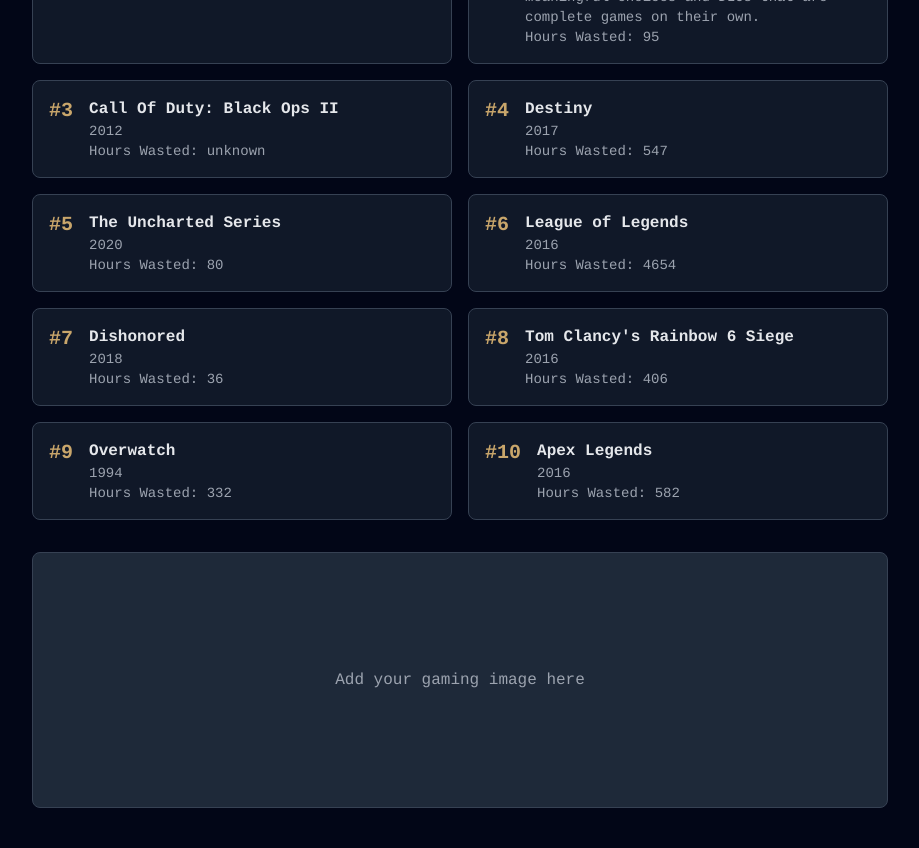
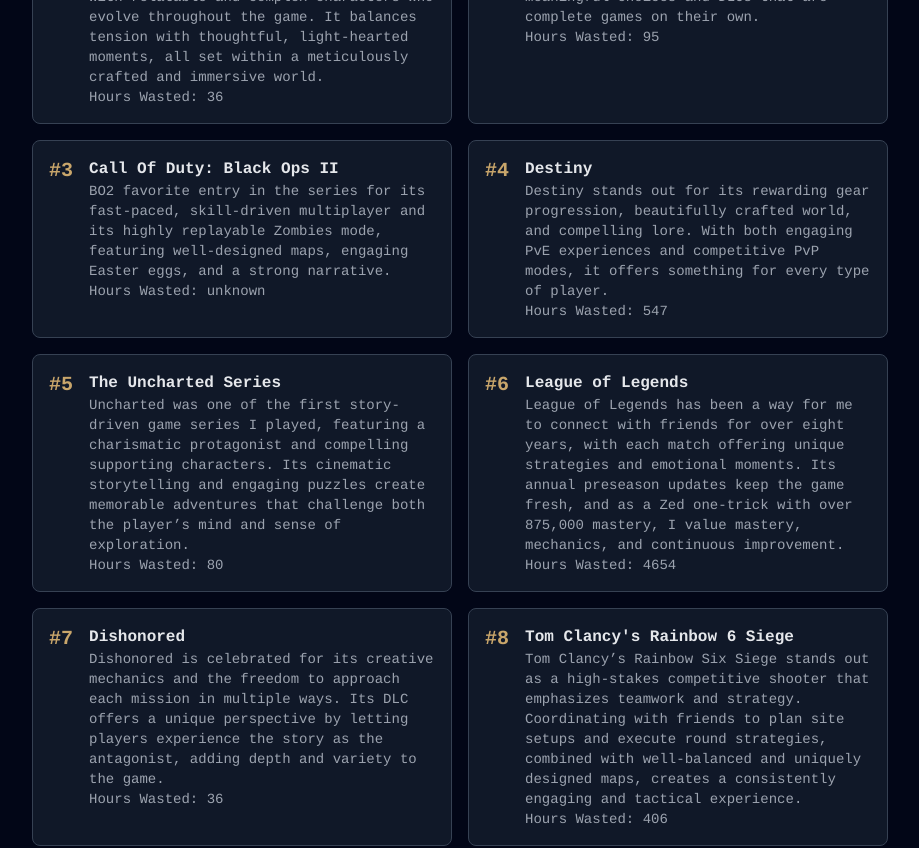
Before and after one commit to Ushmayne/Personal-Site, a Next.js app in the folder my-app/: page /hobbies/gaming in a window 1280 px wide. Shown: the part 1500-2348 px from the top of the page, without its empty margins (320-1239 px from the left). Built offline with nearby package versions, Linux system fonts and the light colour scheme.

Commit message:
completed the gaming portion fo the page

```diff
--- a/my-app/app/hobbies/gaming/page.tsx
+++ b/my-app/app/hobbies/gaming/page.tsx
@@ -54,16 +54,16 @@
           <p className="text-cabin-text text-lg mb-6">These are the games that I have had the most fun playing over time</p>
           <div className="grid grid-cols-1 md:grid-cols-2 gap-4">
             {[
-              { rank: 1, title: 'The Last of Us', description: '2017', time: '18' },
+              { rank: 1, title: 'The Last of Us', description: 'Compelling storytelling that draws players in from the beginning, paired with relatable and complex characters who evolve throughout the game. It balances tension with thoughtful, light-hearted moments, all set within a meticulously crafted and immersive world.', time: '36' },
               { rank: 2, title: 'The Witcher 3: Wild Hunt', description: 'It has great story telling, amazing characters, detailed open worlds, meaningful choices and DLCs that are complete games on their own.', time: '95' },
-              { rank: 3, title: 'Call Of Duty: Black Ops II', description: '2012', time: 'unknown' },
-              { rank: 4, title: 'Destiny', description: '2017', time: '547' },
-              { rank: 5, title: 'The Uncharted Series', description: '2020', time: '80' },
-              { rank: 6, title: 'League of Legends', description: '2016', time: '4654' },
-              { rank: 7, title: 'Dishonored', description: '2018',time: '36' },
-              { rank: 8, title: 'Tom Clancy\'s Rainbow 6 Siege', description: '2016',time: '406'  },
-              { rank: 9, title: 'Overwatch', description: '1994',time: '332' },
-              { rank: 10, title: 'Apex Legends', description: '2016', time: '582' },
+              { rank: 3, title: 'Call Of Duty: Black Ops II', description: 'BO2 favorite entry in the series for its fast-paced, skill-driven multiplayer and its highly replayable Zombies mode, featuring well-designed maps, engaging Easter eggs, and a strong narrative.', time: 'unknown' },
+              { rank: 4, title: 'Destiny', description: 'Destiny stands out for its rewarding gear progression, beautifully crafted world, and compelling lore. With both engaging PvE experiences and competitive PvP modes, it offers something for every type of player.', time: '547' },
+              { rank: 5, title: 'The Uncharted Series', description: 'Uncharted was one of the first story-driven game series I played, featuring a charismatic protagonist and compelling supporting characters. Its cinematic storytelling and engaging puzzles create memorable adventures that challenge both the player’s mind and sense of exploration.', time: '80' },
+              { rank: 6, title: 'League of Legends', description: 'League of Legends has been a way for me to connect with friends for over eight years, with each match offering unique strategies and emotional moments. Its annual preseason updates keep the game fresh, and as a Zed one-trick with over 875,000 mastery, I value mastery, mechanics, and continuous improvement.', time: '4654' },
+              { rank: 7, title: 'Dishonored', description: 'Dishonored is celebrated for its creative mechanics and the freedom to approach each mission in multiple ways. Its DLC offers a unique perspective by letting players experience the story as the antagonist, adding depth and variety to the game.',time: '36' },
+              { rank: 8, title: 'Tom Clancy\'s Rainbow 6 Siege', description: 'Tom Clancy’s Rainbow Six Siege stands out as a high-stakes competitive shooter that emphasizes teamwork and strategy. Coordinating with friends to plan site setups and execute round strategies, combined with well-balanced and uniquely designed maps, creates a consistently engaging and tactical experience.',time: '406'  },
+              { rank: 9, title: 'Overwatch', description: 'Overwatch stands out for its diverse and well-designed heroes, allowing players with different playstyles to enjoy the game. Its polished maps, distinctive art style, and high-quality cinematics combine to deliver strong visual storytelling and a memorable world.',time: '332' },
+              { rank: 10, title: 'Apex Legends', description: 'Apex Legends is a fast-paced battle royale game known for its unique characters, each with their own abilities, and its emphasis on team play and strategy. Its dynamic gameplay and regular updates keep the experience fresh and engaging.', time: '582' },
             ].map((game) => (
               <div
                 key={game.rank}
@@ -84,12 +84,7 @@
           </div>
         </div>
 
-        {/* Add image placeholder */}
-        <div className="mt-8">
-          <div className="w-full h-64 bg-gray-800 rounded-lg flex items-center justify-center border border-gray-700">
-            <p className="text-cabin-muted">Add your gaming image here</p>
-          </div>
-        </div>
+
       </div>
     </div>
   );
```
